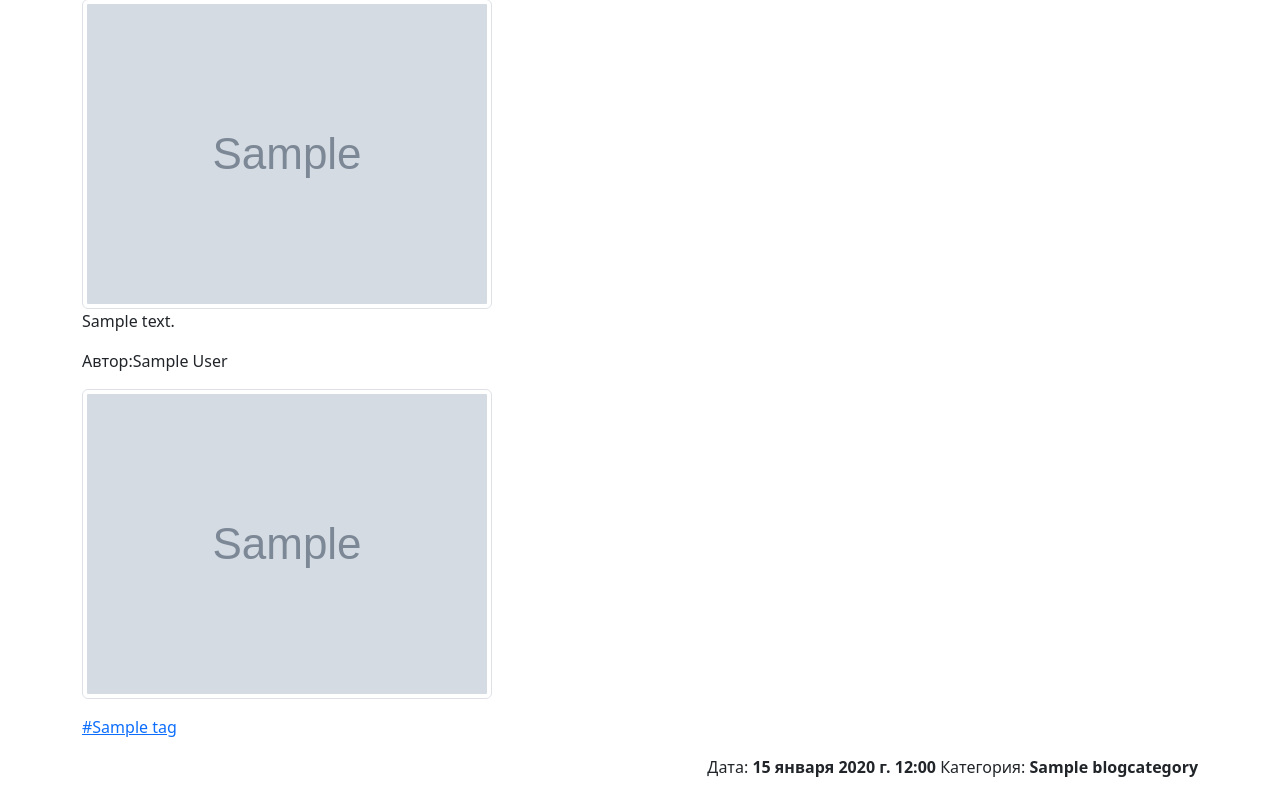
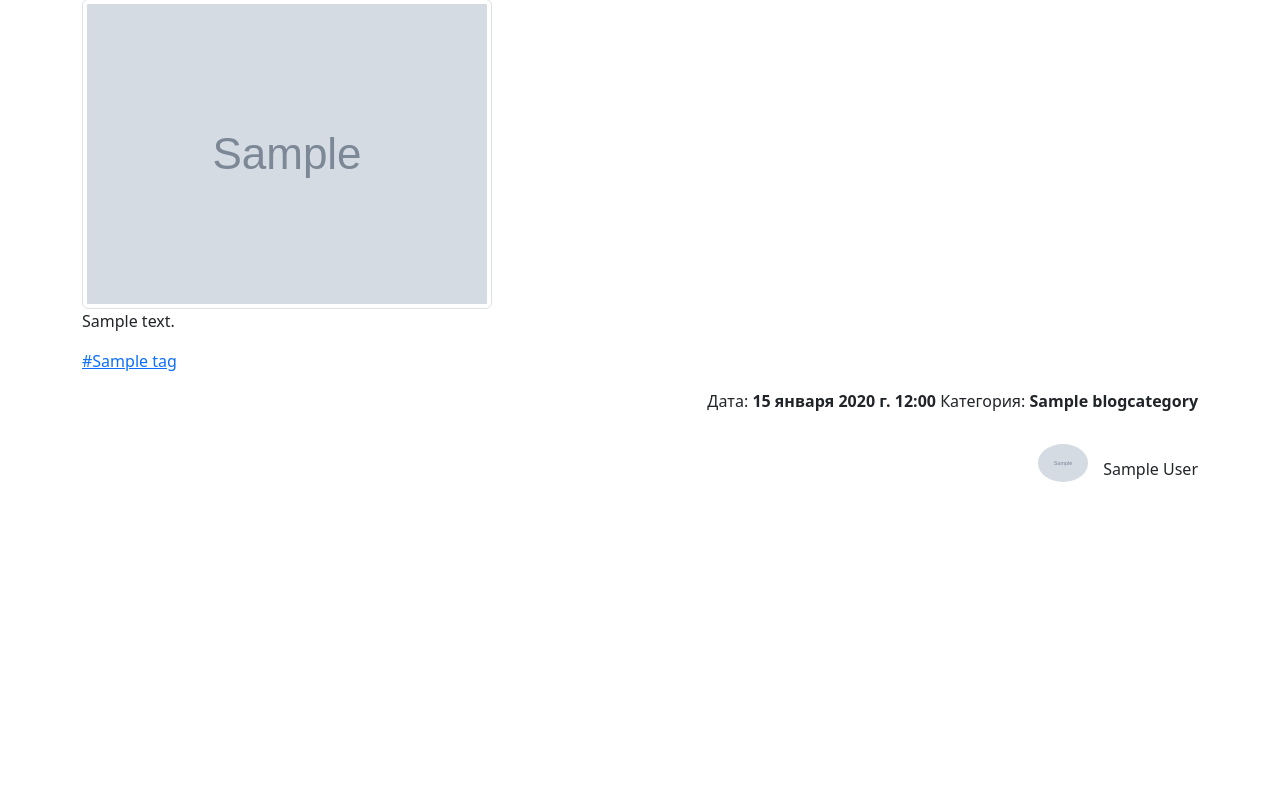
Before and after one commit to aleksasxs/pfashion_store, a Django app: page /blog/1/1/ in a window 1280 px wide. Shown: the part 348-1143 px from the top of the page. After the commit the page ends 830 px from the top, so only its background shows below. Run offline with Django 4.2, Linux system fonts and the light colour scheme; tables that the repository leaves empty hold one stand-in row (values such as "Sample post"); grey boxes marked "Sample" are stand-in pictures; parts of the project's set-up code (start-up, migrations or seed data) failed here and were passed over.

Commit message:
Homework 12

```diff
--- a/apps/blog/admin.py
+++ b/apps/blog/admin.py
@@ -27,7 +27,7 @@ class BlogCategoryAdmin(admin.ModelAdmin):
 
 @admin.register(Article)
 class ArticleAdmin(admin.ModelAdmin):
-    list_display = ['id','title','category_link','publish_date','created_at','tag_link']
+    list_display = ['id','title','user','category_link','publish_date','created_at','tag_link']
     list_display_links = ['id','title']
     list_filter = ['category','tags']
 
--- a/apps/blog/models.py
+++ b/apps/blog/models.py
@@ -56,7 +56,7 @@ class Article(models.Model):
     text = models.TextField(verbose_name='Текст')
     publish_date = models.DateTimeField(verbose_name='Дата публикации')
     tags = models.ManyToManyField(to=Tag, verbose_name='Тэги', blank=True)
-    user = models.ForeignKey(to=User, verbose_name='Автор', on_delete=models.CASCADE, null=True)
+    user = models.ForeignKey(to=User, verbose_name='Автор', on_delete=models.SET_NULL, null=True, blank=True)
     image = ProcessedImageField(
         verbose_name='Изображение',
         upload_to='blog/article/',
--- a/static/css/style.css
+++ b/static/css/style.css
@@ -34,3 +34,29 @@
     top: 3px;
     color: darkred;
 }
+
+.author{
+    height: 50px;
+    padding: 15px 0;
+    display: inline-block;
+    width: auto;
+    margin-bottom: 30px;
+}
+.author span{
+    float: left;
+}
+.avatar{
+    width: 50px;
+    border-radius: 100%;
+    overflow: hidden;
+    display: inline-block;
+}
+.avatar img{
+    width: 100%;
+}
+.author-name{
+    display: inline-block;
+    height: 50px;
+    line-height: 50px;
+    padding-left: 15px;
+}
--- a/templates/blog/article_view.html
+++ b/templates/blog/article_view.html
@@ -8,10 +8,6 @@
 
 
     <p>{{ article.text }}</p>
-
-<p>Автор:{{ article.user.get_full_name }}</p>
-<p><img class="img-thumbnail" src="{{ article.user.image_thumbnail.url }}" alt=""></p>
-
 
     <p>
         {% for tag in article.tags.all %}
@@ -24,4 +20,22 @@
         Категория: <b>{{ category.name }}</b>
     </p>
 
+    {% if article.user %}
+        <div class="text-end">
+            <div class="author">
+                {% if article.user.image %}
+                    <span class="avatar">
+                        <img src="{{ article.user.image_thumbnail.url }}" alt="">
+                    </span>
+                {% endif %}
+                {% if article.user.first_name %}
+                    <span class="author-name">{{ article.user.first_name }} {{ article.user.last_name }}</span>
+                {% else %}
+                    <span class="author-name">{{ article.user.username }}</span>
+                {% endif %}
+            </div>
+        </div>
+    {% endif %}
+
+
 {% endblock %}
```
Also changed, not shown: apps/blog/migrations/0012_alter_article_user.py (added). Lines whose indentation alone changed are shown as unchanged.
